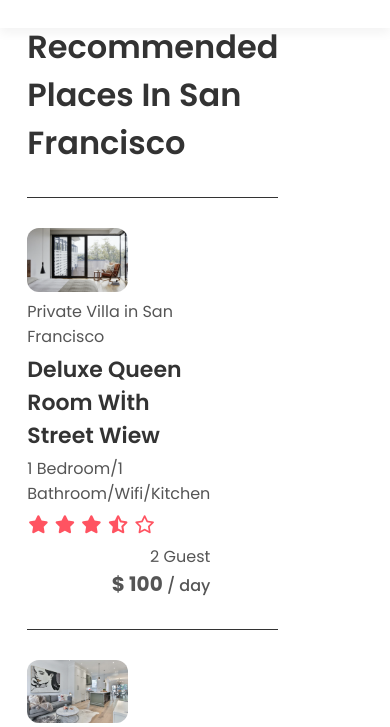
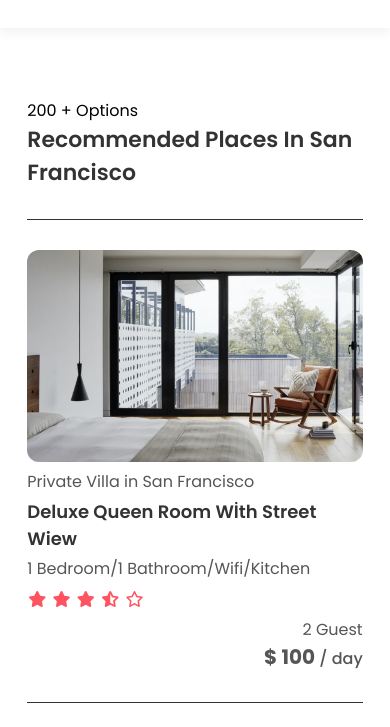
Before and after one commit to AhmetEsatBayrak/staybnb-website-project, a plain HTML site: page listing.html in a window 390 px wide. Shown: the part 72-799 px from the top of the page. Drawn offline with Linux system fonts and the light colour scheme.

Commit message:
added: responsive design for listing page

```diff
--- a/style.css
+++ b/style.css
@@ -482,3 +482,31 @@ nav.navbar-white .fa-bars {
   background-color: #333;
   color: #fff;
 }
+/*-------small screen for listing page------*/
+@media only screen and (max-width: 700px) {
+  .list-container {
+    margin-top: 150px;
+  }
+  .left-col,
+  .right-col,
+  .house-img,
+  .house-info {
+    flex-basis: 100%;
+  }
+  .left-col h1 {
+    font-size: 22px;
+  }
+  .house-info h3 {
+    font-size: 18px;
+  }
+  .house-info i {
+    font-size: 16px;
+  }
+  .pagination span {
+    margin: 10px 2px;
+    width: 30px;
+    height: 30px;
+    line-height: 30px;
+    font-size: 12px;
+  }
+}
```
